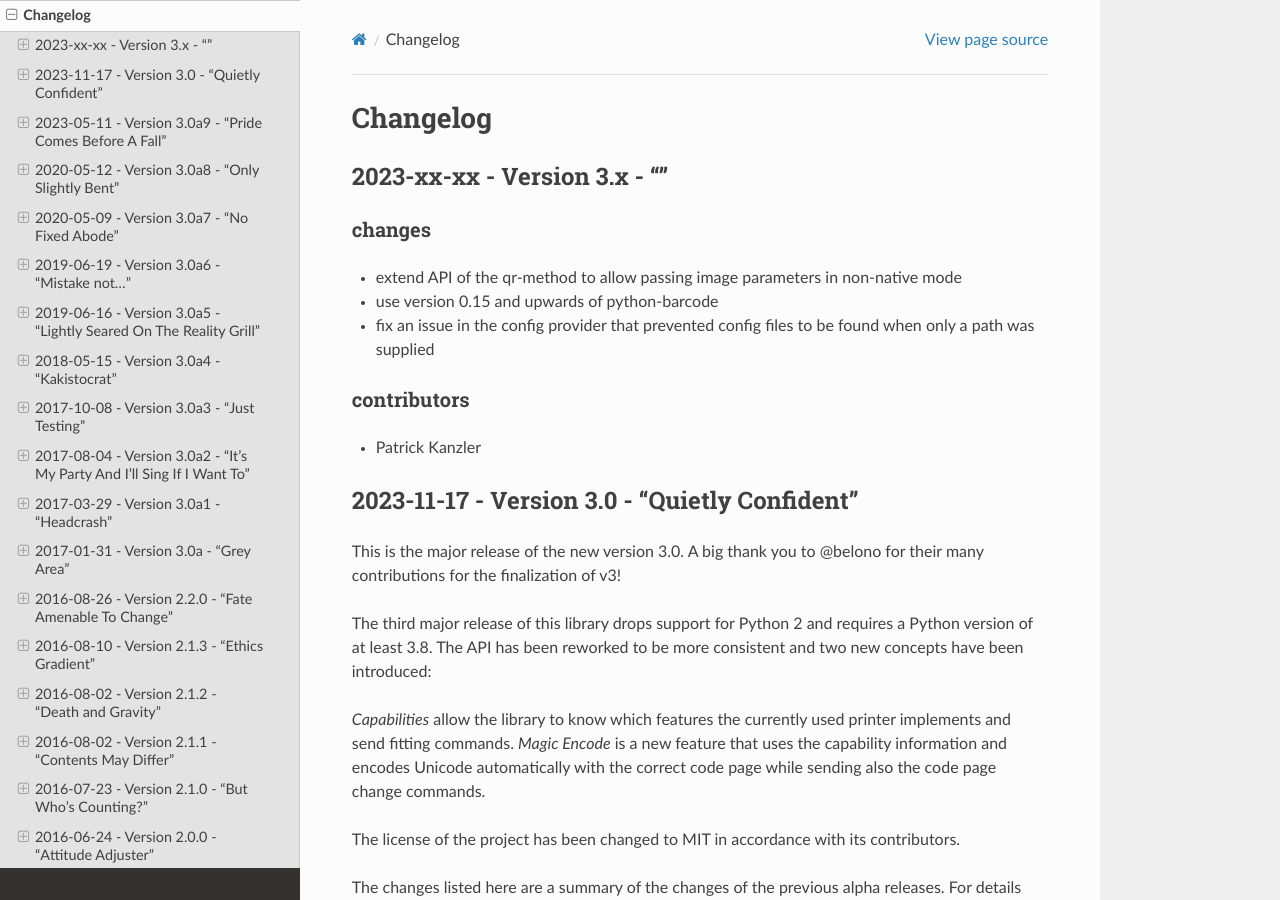
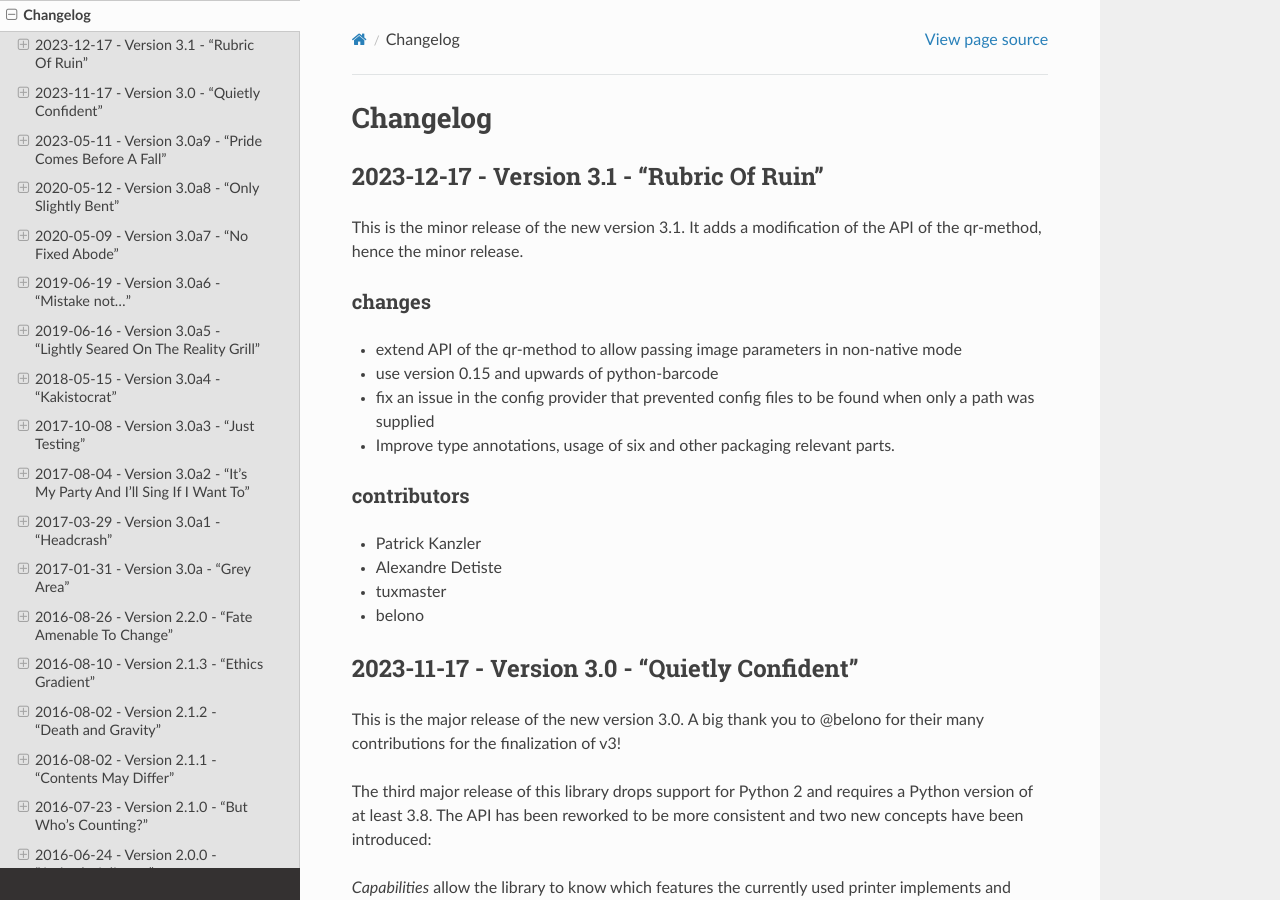
Before and after one commit to python-escpos/python-escpos, a Sphinx documentation site: the page built from doc/dev/changelog.rst, in a window 1280 px wide and 900 px high. Built offline with Sphinx 7.4.7 and the Read the Docs theme 2.0.0, drawn with Linux system fonts in a browser that asks for light colours; pages that are not in the unit, such as notebooks, are missing from menus.

Commit message:
Prepare release 3.1 (#614)
* update authors
* update changelog
* update spelling
* update black

```diff
--- a/CHANGELOG.rst
+++ b/CHANGELOG.rst
@@ -1,9 +1,11 @@
 Changelog
 =========
 
-2023-xx-xx - Version 3.x - ""
------------------------------
-
+2023-12-17 - Version 3.1 - "Rubric Of Ruin"
+-------------------------------------------
+This is the minor release of the new version 3.1.
+It adds a modification of the API of the qr-method,
+hence the minor release.
 
 changes
 ^^^^^^^
@@ -12,10 +14,15 @@ changes
 - use version 0.15 and upwards of python-barcode
 - fix an issue in the config provider that prevented
   config files to be found when only a path was supplied
+- Improve type annotations, usage of six and other
+  packaging relevant parts.
 
 contributors
 ^^^^^^^^^^^^
 - Patrick Kanzler
+- Alexandre Detiste
+- tuxmaster
+- belono
 
 
 2023-11-17 - Version 3.0 - "Quietly Confident"
--- a/doc/spelling_wordlist.txt
+++ b/doc/spelling_wordlist.txt
@@ -68,6 +68,8 @@ Qian
 Lehtonen
 Kanzler
 Rotondo
+Alexandre
+Detiste
 
 barcode
 barcodes
```
Also changed, not shown: 2 other files.
